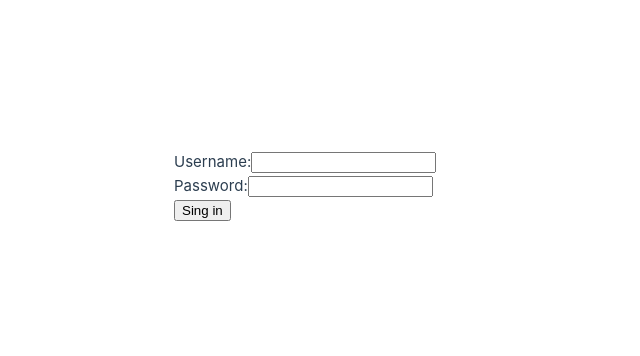
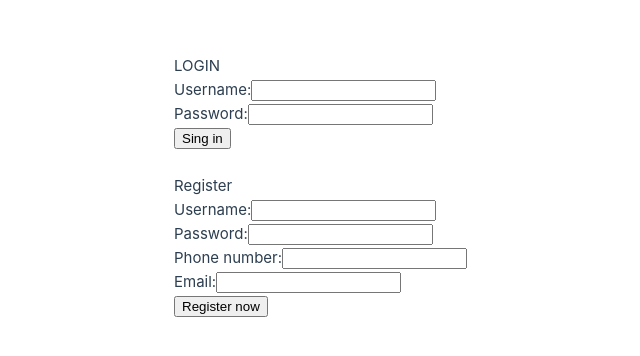
Before and after one commit to PiotrFrasik/cv_ai_analyzer_api, a Vue app in the folder cv-analyzer-frontend/: page / in a window 1280 px wide. Shown: the part 214-570 px from the top of the page, without its empty margins (466-1106 px from the left). Built offline with nearby package versions, Linux system fonts and the light colour scheme.

Commit message:
add user registration forms with API integration

```diff
--- a/cv-analyzer-frontend/src/App.vue
+++ b/cv-analyzer-frontend/src/App.vue
@@ -1,5 +1,7 @@
 <script setup>
 import LoginForm from './components/LoginForm.vue'
+import RegisterForm from './components/RegisterForm.vue'
+
 </script>
 
 <template>
@@ -8,6 +10,10 @@ import LoginForm from './components/LoginForm.vue'
   </header>
 
   <main>
+    <p>LOGIN</p>
     <LoginForm />
+    <br />
+    <p>Register</p>
+    <RegisterForm />
   </main>
 </template>
--- /dev/null
+++ b/cv-analyzer-frontend/src/components/RegisterForm.vue
@@ -0,0 +1,49 @@
+<script setup>
+import { ref } from 'vue'
+import api from '../services/api'
+
+const username = ref('')
+const password = ref('')
+const phone_number = ref('')
+const email = ref('')
+const errorMessage = ref('')
+
+async function handleRegister() {
+    errorMessage.value = ''
+    try {
+        const response = await api.post('/user/register/', {
+            username: username.value,
+            password: password.value,
+            phone_number: phone_number.value,
+            email: email.value,
+        })
+        alert('Register successful!')
+    } catch (error) {
+        errorMessage.value = "Registration failed. Please check your data and try again."
+    }
+}
+
+</script>
+
+<template>
+    <form @submit.prevent="handleRegister">
+        <div>
+            <label>Username:</label>
+            <input v-model="username" type="text" />
+        </div>
+        <div>
+            <label>Password:</label>
+            <input v-model="password" type="password" />
+        </div>
+        <div>
+            <label>Phone number:</label>
+            <input v-model="phone_number" type="text" />
+        </div>
+        <div>
+            <label>Email:</label>
+            <input v-model="email" type="text" />
+        </div>
+        <button type="submit">Register now</button>
+        <p v-if="errorMessage">{{ errorMessage }}</p>
+    </form>
+</template>
```
